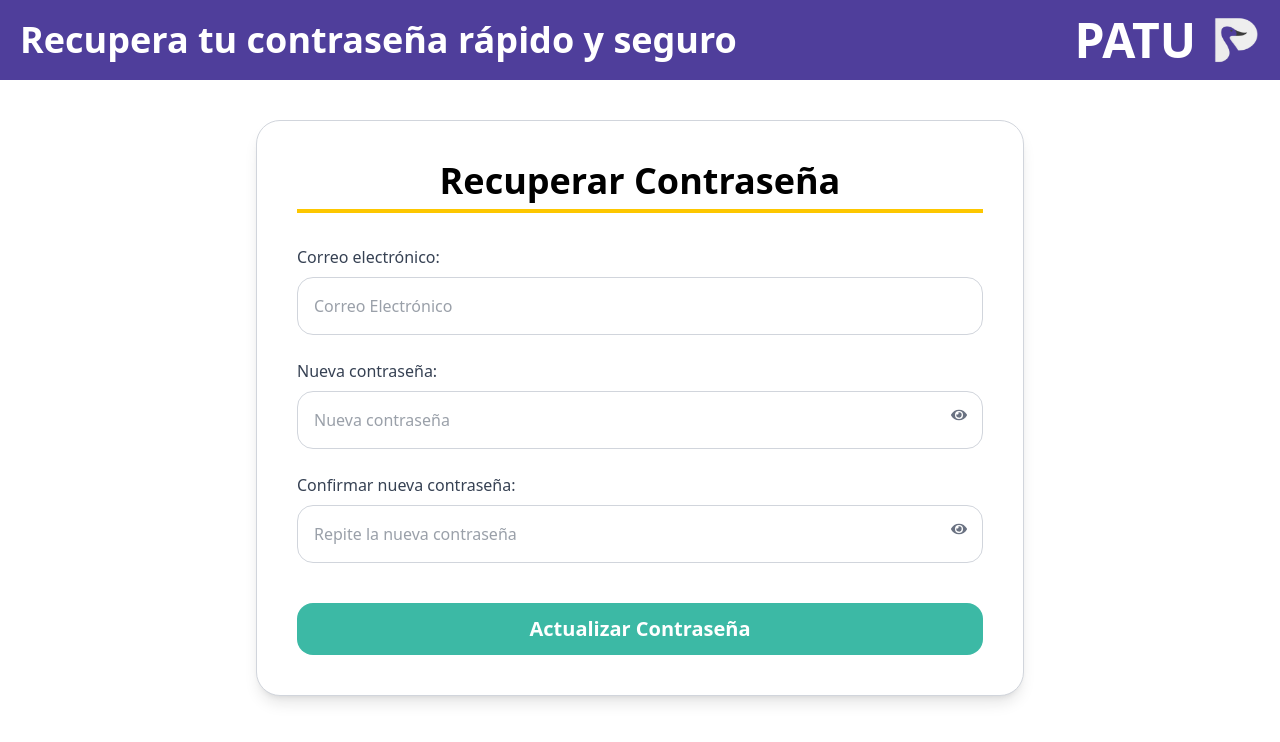
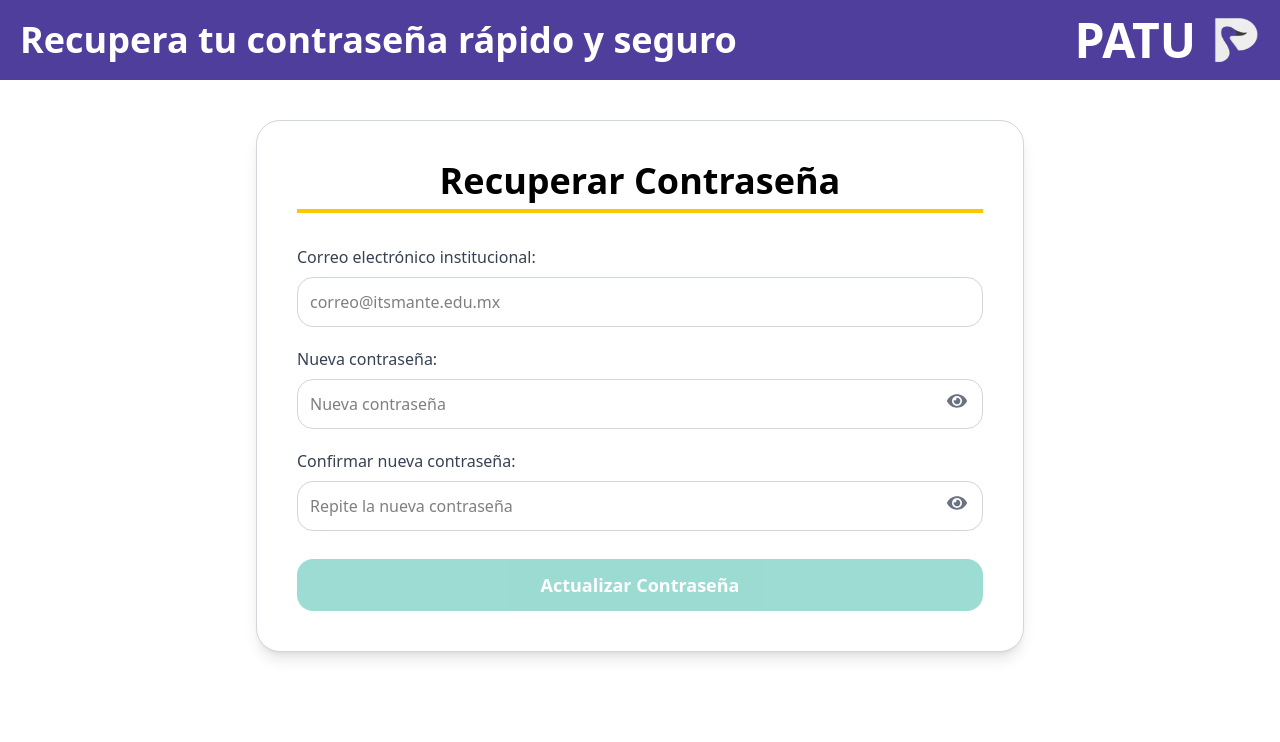
Before and after one commit to Jose-Melendez-Salas/PatuFront, a React (Vite) app: page /RecuperarContra in a window 1280 px wide. Shown: the top 742 px of the page. Built offline with nearby package versions, Linux system fonts and the light colour scheme.

Commit message:
Comprobacion dinamica de la pantalla de recuperar contraseña,animaciones de carga y redireccionamiento

```diff
--- a/src/RecuperarContra.jsx
+++ b/src/RecuperarContra.jsx
@@ -1,8 +1,10 @@
-import React, { useState } from 'react';
-import { FaEye, FaEyeSlash } from "react-icons/fa";
+import React, { useState, useEffect } from 'react';
+import { useNavigate } from 'react-router-dom';
+import { FaEye, FaEyeSlash, FaCheck, FaTimes } from "react-icons/fa";
 import logoImg from './assets/logo.png';
 
 const RecuperarContra = () => {
+  const navigate = useNavigate();
   const [correo, setCorreo] = useState('');
   const [password, setPassword] = useState('');
   const [confirmarPassword, setConfirmarPassword] = useState('');
@@ -10,6 +12,43 @@ const RecuperarContra = () => {
   const [mostrarConfirmar, setMostrarConfirmar] = useState(false);
   const [error, setError] = useState(null);
   const [mensaje, setMensaje] = useState(null);
+  const [cargando, setCargando] = useState(false);
+  const [redirigiendo, setRedirigiendo] = useState(false);
+
+  // Estados para las validaciones
+  const [validaciones, setValidaciones] = useState({
+    longitudMinima: false,
+    tieneMayuscula: false,
+    tieneCaracterEspecial: false,
+    contrasenasCoinciden: false,
+    correoValido: false
+  });
+
+  // Validar correo institucional
+  useEffect(() => {
+    const correoValido = correo.endsWith('@itsmante.edu.mx') && correo.length > 16;
+    setValidaciones(prev => ({ ...prev, correoValido }));
+  }, [correo]);
+
+  // Validar contraseña en tiempo real
+  useEffect(() => {
+    const longitudMinima = password.length >= 8;
+    const tieneMayuscula = /[A-Z]/.test(password);
+    const tieneCaracterEspecial = /[!@#$%^&*()_+\-=\[\]{};':"\\|,.<>\/?]/.test(password);
+
+    setValidaciones(prev => ({
+      ...prev,
+      longitudMinima,
+      tieneMayuscula,
+      tieneCaracterEspecial
+    }));
+  }, [password]);
+
+  // Validar coincidencia de contraseñas
+  useEffect(() => {
+    const contrasenasCoinciden = password === confirmarPassword && confirmarPassword.length > 0;
+    setValidaciones(prev => ({ ...prev, contrasenasCoinciden }));
+  }, [password, confirmarPassword]);
 
   const handleSubmit = async (e) => {
     e.preventDefault();
@@ -21,10 +60,22 @@ const RecuperarContra = () => {
       return;
     }
 
-    if (password !== confirmarPassword) {
-      setError(' Las contraseñas no coinciden.');
+    if (!validaciones.correoValido) {
+      setError('⚠️ Debe usar un correo institucional @itsmante.edu.mx');
       return;
     }
+
+    if (!validaciones.longitudMinima || !validaciones.tieneMayuscula || !validaciones.tieneCaracterEspecial) {
+      setError('⚠️ La contraseña no cumple con los requisitos de seguridad.');
+      return;
+    }
+
+    if (!validaciones.contrasenasCoinciden) {
+      setError('⚠️ Las contraseñas no coinciden.');
+      return;
+    }
+
+    setCargando(true); // INICIA CARGA
 
     try {
       const response = await fetch(
@@ -36,23 +87,40 @@ const RecuperarContra = () => {
         }
       );
 
-
       const data = await response.json();
 
       if (!response.ok) {
-        setError(data.message || ' Error al actualizar la contraseña');
+        setError(data.message || '⚠️ Error al actualizar la contraseña');
+        setCargando(false); // TERMINA CARGA
         return;
       }
 
-      setMensaje(' Contraseña actualizada exitosamente. Ahora puedes iniciar sesión.');
+      setMensaje('✅ Contraseña actualizada exitosamente. Ahora puedes iniciar sesión.');
       setCorreo('');
       setPassword('');
       setConfirmarPassword('');
+
+      // Redirigir al login después de 2 segundos
+      setTimeout(() => {
+        setRedirigiendo(true);
+        setTimeout(() => {
+          navigate('/Login');
+        }, 1000);
+      }, 2000);
     } catch (err) {
       console.error(err);
       setError('⚠️ Error al conectar con el servidor. Intenta de nuevo.');
+    } finally {
+      setCargando(false); // TERMINA CARGA
     }
   };
+
+  const ValidacionItem = ({ cumplida, texto }) => (
+    <div className={`flex items-center gap-2 text-sm ${cumplida ? 'text-green-600' : 'text-red-500'}`}>
+      {cumplida ? <FaCheck /> : <FaTimes />}
+      <span>{texto}</span>
+    </div>
+  );
 
   return (
     <>
@@ -74,67 +142,138 @@ const RecuperarContra = () => {
             Recuperar Contraseña
           </h2>
 
-          <form className="flex flex-col gap-6" onSubmit={handleSubmit}>
+          <form className="flex flex-col gap-5" onSubmit={handleSubmit}>
             {/* Correo */}
-            <label className="text-gray-700 font-medium flex flex-col">
-              Correo electrónico:
+            <div className="flex flex-col">
+              <label className="text-gray-700 font-medium mb-2">
+                Correo electrónico institucional:
+              </label>
               <input
                 type="email"
                 value={correo}
                 onChange={(e) => setCorreo(e.target.value)}
-                placeholder="Correo Electrónico"
-                className="p-4 border border-gray-300 rounded-2xl mt-2 focus:outline-none focus:ring-2 focus:ring-purple-400"
+                placeholder="correo@itsmante.edu.mx"
+                className="p-3 border border-gray-300 rounded-2xl focus:outline-none focus:ring-2 focus:ring-purple-400"
+                disabled={cargando}
               />
-            </label>
+              {correo && (
+                <div className="mt-2">
+                  <ValidacionItem
+                    cumplida={validaciones.correoValido}
+                    texto={validaciones.correoValido ? "Correo institucional válido" : "Debe ser correo @itsmante.edu.mx"}
+                  />
+                </div>
+              )}
+            </div>
 
             {/* Nueva contraseña */}
-            <label className="text-gray-700 font-medium flex flex-col relative">
+            <div className="flex flex-col relative">
+              <label className="text-gray-700 font-medium mb-2">
                 Nueva contraseña:
+              </label>
               <input
                 type={mostrarPassword ? "text" : "password"}
                 value={password}
                 onChange={(e) => setPassword(e.target.value)}
                 placeholder="Nueva contraseña"
-                className="p-4 border border-gray-300 rounded-2xl mt-2 pr-12 focus:outline-none focus:ring-2 focus:ring-purple-400"
+                className="p-3 border border-gray-300 rounded-2xl pr-12 focus:outline-none focus:ring-2 focus:ring-purple-400"
+                disabled={cargando}
               />
               <button
                 type="button"
                 onClick={() => setMostrarPassword(!mostrarPassword)}
-                className="absolute right-4 top-12 text-gray-500"
+                className="absolute right-4 top-11 text-gray-500 hover:text-gray-700"
+                disabled={cargando}
               >
-                {mostrarPassword ? <FaEyeSlash /> : <FaEye />}
+                {mostrarPassword ? <FaEyeSlash size={20} /> : <FaEye size={20} />}
               </button>
-            </label>
+
+              {/* Requisitos de contraseña */}
+              {password && (
+                <div className="mt-3 p-3 bg-gray-50 rounded-xl space-y-1">
+                  <p className="text-xs font-semibold text-gray-600 mb-2">Requisitos de seguridad:</p>
+                  <ValidacionItem
+                    cumplida={validaciones.longitudMinima}
+                    texto="Mínimo 8 caracteres"
+                  />
+                  <ValidacionItem
+                    cumplida={validaciones.tieneMayuscula}
+                    texto="Al menos una letra mayúscula"
+                  />
+                  <ValidacionItem
+                    cumplida={validaciones.tieneCaracterEspecial}
+                    texto="Al menos un carácter especial (!@#$%^&*...)"
+                  />
+                </div>
+              )}
+            </div>
 
             {/* Confirmar nueva contraseña */}
-            <label className="text-gray-700 font-medium flex flex-col relative">
+            <div className="flex flex-col relative">
+              <label className="text-gray-700 font-medium mb-2">
                 Confirmar nueva contraseña:
+              </label>
               <input
                 type={mostrarConfirmar ? "text" : "password"}
                 value={confirmarPassword}
                 onChange={(e) => setConfirmarPassword(e.target.value)}
                 placeholder="Repite la nueva contraseña"
-                className="p-4 border border-gray-300 rounded-2xl mt-2 pr-12 focus:outline-none focus:ring-2 focus:ring-purple-400"
+                className="p-3 border border-gray-300 rounded-2xl pr-12 focus:outline-none focus:ring-2 focus:ring-purple-400"
+                disabled={cargando}
               />
               <button
                 type="button"
                 onClick={() => setMostrarConfirmar(!mostrarConfirmar)}
-                className="absolute right-4 top-12 text-gray-500"
+                className="absolute right-4 top-11 text-gray-500 hover:text-gray-700"
+                disabled={cargando}
               >
-                {mostrarConfirmar ? <FaEyeSlash /> : <FaEye />}
+                {mostrarConfirmar ? <FaEyeSlash size={20} /> : <FaEye size={20} />}
               </button>
-            </label>
+
+              {/* Validación de coincidencia */}
+              {confirmarPassword && (
+                <div className="mt-2">
+                  <ValidacionItem
+                    cumplida={validaciones.contrasenasCoinciden}
+                    texto={validaciones.contrasenasCoinciden ? "Las contraseñas coinciden" : "Las contraseñas no coinciden"}
+                  />
+                </div>
+              )}
+            </div>
 
             {/* Mensajes */}
-            {error && <p className="text-red-600 text-sm text-center">{error}</p>}
-            {mensaje && <p className="text-green-600 text-sm text-center">{mensaje}</p>}
+            {error && (
+              <div className="bg-red-50 border border-red-200 text-red-700 px-4 py-3 rounded-xl text-sm text-center">
+                {error}
+              </div>
+            )}
+            {mensaje && !redirigiendo && (
+              <div className="bg-green-50 border border-green-200 text-green-700 px-4 py-3 rounded-xl text-sm text-center">
+                {mensaje}
+              </div>
+            )}
+            {redirigiendo && (
+              <div className="bg-blue-50 border border-blue-200 text-blue-700 px-4 py-3 rounded-xl text-sm text-center flex items-center justify-center gap-3">
+                <div className="w-4 h-4 border-2 border-blue-300 border-t-blue-700 rounded-full animate-spin"></div>
+                <span>Redirigiendo al inicio de sesión...</span>
+              </div>
+            )}
+
+            {/* Indicador de carga */}
+            {cargando && (
+              <div className="flex items-center justify-center gap-3 py-3">
+                <div className="w-6 h-6 border-4 border-purple-200 border-t-purple-600 rounded-full animate-spin"></div>
+                <span className="text-gray-600 font-medium">Actualizando contraseña...</span>
+              </div>
+            )}
 
             {/* Botón */}
             <button
               type="submit"
-              className="bg-[#3CB9A5] hover:bg-[#1f6b5e] text-white py-3 px-6 rounded-2xl font-bold text-xl mt-4"
+              className="bg-[#3CB9A5] hover:bg-[#1f6b5e] text-white py-3 px-6 rounded-2xl font-bold text-lg mt-2 transition-colors disabled:opacity-50 disabled:cursor-not-allowed"
+              disabled={!Object.values(validaciones).every(v => v) || cargando}
             >
-              Actualizar Contraseña
+              {cargando ? 'Actualizando...' : 'Actualizar Contraseña'}
             </button>
           </form>
         </div>
```
Lines whose indentation alone changed are shown as unchanged.
